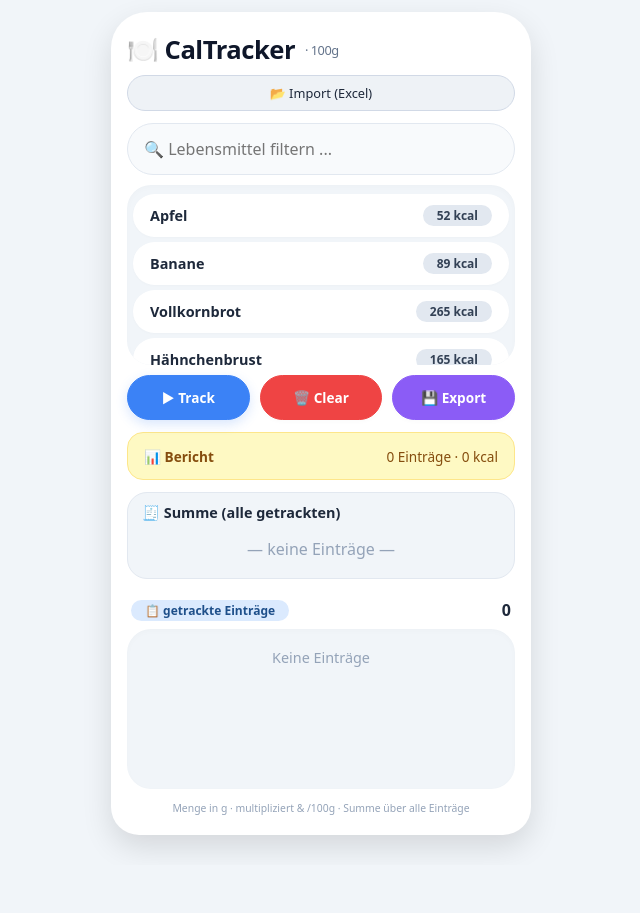
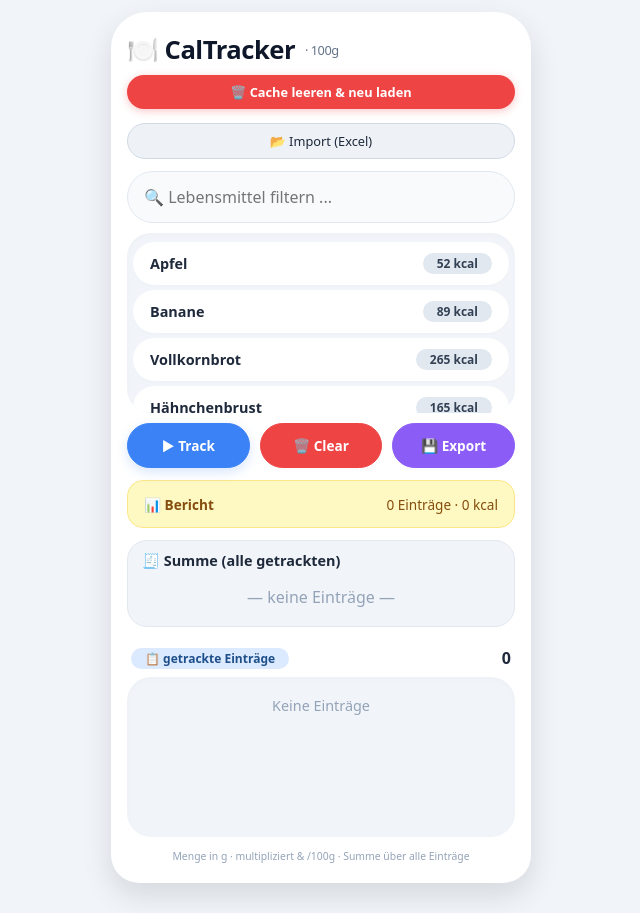
Before and after one commit to nzdqkh-creator/Calories-Calculator, a plain HTML site: page index.html in a window 1280 px wide. Shown: the whole page, without its empty margins (319-959 px from the left). Before the commit the page ends 865 px from the top, so only its background shows below. Drawn offline with Linux system fonts and the light colour scheme.

Commit message:
Update index.html

```diff
--- a/index.html
+++ b/index.html
@@ -309,6 +309,21 @@
 <body>
 <div class="phone">
     <h1>🍽️ CalTracker <small>· 100g</small></h1>
+
+        <!-- BUTTON ZUM LÖSCHEN DES CACHES -->
+    <button id="clearCacheBtn" style="
+        width: 100%;
+        padding: 8px 12px;
+        margin-bottom: 10px;
+        background: #ef4444;
+        color: white;
+        border: none;
+        border-radius: 40px;
+        font-weight: 600;
+        font-size: 0.8rem;
+        cursor: pointer;
+        box-shadow: 0 2px 8px rgba(239, 68, 68, 0.3);
+    ">🗑️ Cache leeren & neu laden</button>
 
     <div class="file-upload-wrapper" style="margin-bottom: 12px;">
         <input type="file" id="fileInput" accept=".xlsx, .xls">
```
